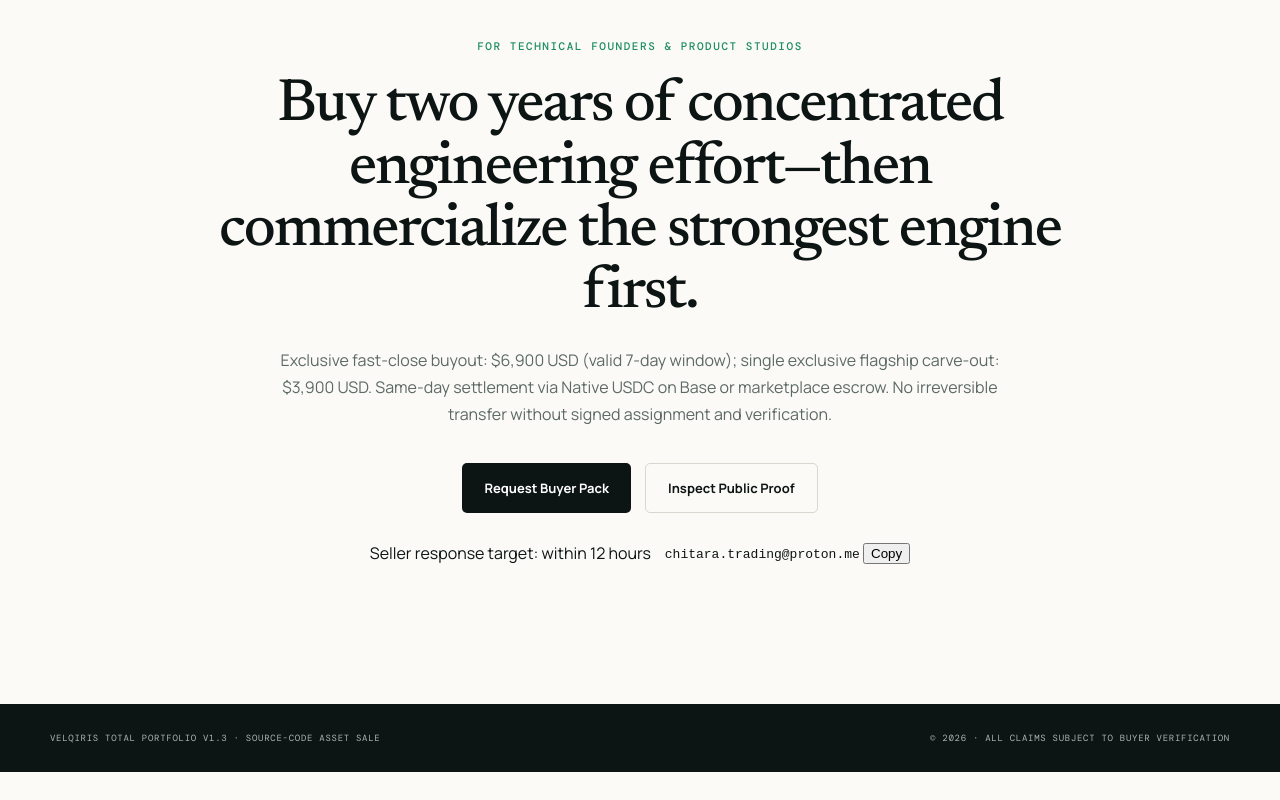
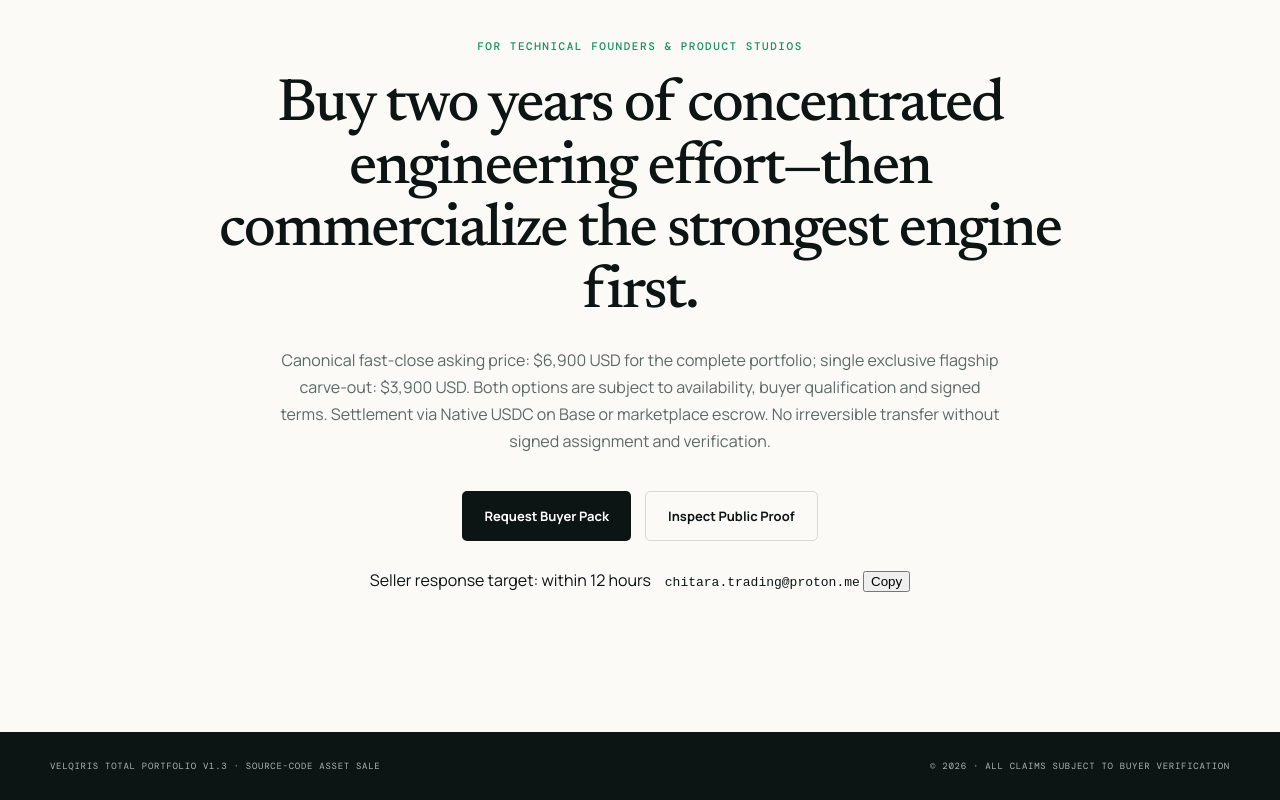
Before and after one commit to genesiscode2026/velqiris-total-portfolio, a plain HTML site: page index.html in a window 1280 px wide. Shown: the part 7775-8575 px from the top of the page. Before the commit the page ends 8547 px from the top, so only its background shows below. Drawn offline with nearby package versions, Linux system fonts and the light colour scheme; a script that the page names is missing.

Commit message:
Use canonical evergreen acquisition terms

```diff
--- a/index.html
+++ b/index.html
@@ -228,7 +228,7 @@
       </div>
     </div>
   </section>
-  <section class="closing shell"><p class="eyebrow">FOR TECHNICAL FOUNDERS &amp; PRODUCT STUDIOS</p><h2>Buy two years of concentrated engineering effort—then commercialize the strongest engine first.</h2><p>Exclusive fast-close buyout: $6,900 USD (valid 7-day window); single exclusive flagship carve-out: $3,900 USD. Same-day settlement via Native USDC on Base or marketplace escrow. No irreversible transfer without signed assignment and verification.</p>
+  <section class="closing shell"><p class="eyebrow">FOR TECHNICAL FOUNDERS &amp; PRODUCT STUDIOS</p><h2>Buy two years of concentrated engineering effort—then commercialize the strongest engine first.</h2><p>Canonical fast-close asking price: $6,900 USD for the complete portfolio; single exclusive flagship carve-out: $3,900 USD. Both options are subject to availability, buyer qualification and signed terms. Settlement via Native USDC on Base or marketplace escrow. No irreversible transfer without signed assignment and verification.</p>
     <div style="display:flex;justify-content:center;gap:14px;flex-wrap:wrap;margin-bottom:28px;">
       <a class="button primary" href="mailto:chitara.trading@proton.me?subject=VELQIRIS%20Total%20Portfolio%20fast-close%20buyer&body=Hello%2C%0A%0AI%20am%20interested%20in%20the%20VELQIRIS%20software%20assets.%20Please%20send%20the%20buyer%20pack%20and%20schedule.%0A%0A-%20Target%3A%20%5B$6%2C900%20Total%20Buyout%20%2F%20$3%2C900%20Single%20Flagship%5D%0A-%20Company%20%2F%20Buyer%3A%20%0A-%20Intended%20Use%3A%20%0A-%20Timeline%3A%20%0A-%20Preferred%20Settlement%3A%20%5BBase%20USDC%20%2F%20Escrow%5D">Request Buyer Pack</a>
       <a class="button ghost" href="proof.html">Inspect Public Proof</a>
```
Also changed, not shown: 1 other file.
